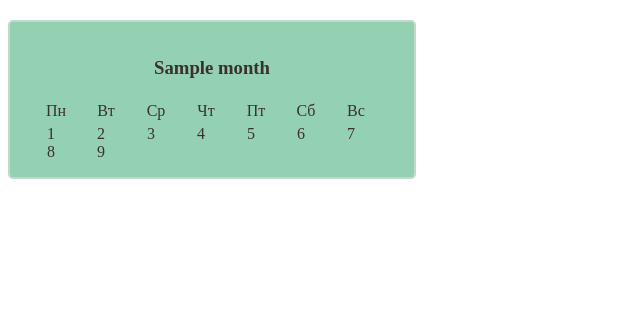
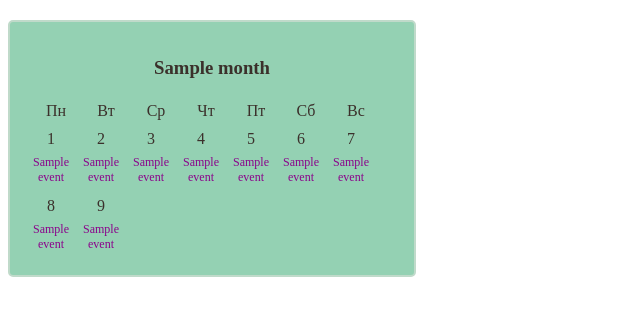
Before and after one commit to dinara-urazova/calendar-builder, a Flask app: template templates/calendar-year.html in a window 1280 px wide. Shown: the part 98-414 px from the top of the page, without its empty margins (0-640 px from the left). Run offline with Flask 3, Linux system fonts and the light colour scheme; the template is opened without the code that fills it: most values are stand-ins (such as "Sample title", 1, 10 or a date in 2020).

Commit message:
add get_events_func in calendar_year and render events in calendar_year

```diff
--- a/app.py
+++ b/app.py
@@ -53,14 +53,17 @@ def get_events_for_year_and_month(year: int, month: int | None = None) -> list:
             ["tl"],
             ["bsh"],
             ["stars_5"],
-            ["stars_4"]
+            ["stars_4"],
         ]
-    elif month is None: # when a year is the only parameter
+    elif month is None:  # when a year is the only parameter
         return [[]] * 12
     else:
-        _, month_days = calendar.monthrange(year, month) # month_days is the second parameter of the output
-        return [[] for _ in range(month_days)] # when a calendar month is requested for non-January 2025, return a list of empty lists in the number of month_days
-
+        _, month_days = calendar.monthrange(
+            year, month
+        )  # month_days is the second parameter of the output
+        return [
+            [] for _ in range(month_days)
+        ]  # when a calendar month is requested for non-January 2025, return a list of empty lists in the number of month_days
 
 
 def validate_year_month(year: int, month: int | None = None):
@@ -92,7 +95,7 @@ def get_calendar_month(year: int, month: int):
     next_year = year if month < 12 else year + 1
     prev_year = year if month > 1 else year - 1
 
-    events = get_events_for_year_and_month(year, month, month_days)
+    events = get_events_for_year_and_month(year, month)
 
     return render_template(
         "calendar-month.html",
@@ -116,12 +119,14 @@ def get_calendar_year(year: int):
     for month in range(1, 13):
         month_start_day, month_days = calendar.monthrange(year, month)
         month_name = months[month]
+        events = get_events_for_year_and_month(year, month)
         month_data.append(
             {
                 "year": year,
                 "month_name": month_name,
                 "month_days": month_days,
                 "first_day_class": f"first_day_of_month_is_{month_start_day + 1}",
+                "events": events,
             }
         )
     next_year = year + 1
--- a/templates/calendar-year.html
+++ b/templates/calendar-year.html
@@ -35,9 +35,15 @@
         </div>
 
         <div class="calendar-container">
-          <div class="{{ month.first_day_class }}">1</div>
-          {% for date in range(2, month.month_days + 1) %}
-          <div>{{ date }}</div>
+          {% for date in range(1, month.month_days + 1) %}
+            <div class="day {% if date == 1 %}{{ month.first_day_class }}{% endif %}">
+              {{ date }}
+              {% if month.events[date - 1] %}
+                {% for event in month.events[date - 1]%}
+                  <div class="event">{{ event }}</div>
+                {% endfor %}
+              {% endif %}
+            </div>
           {% endfor %}
         </div>
       </div>
```
